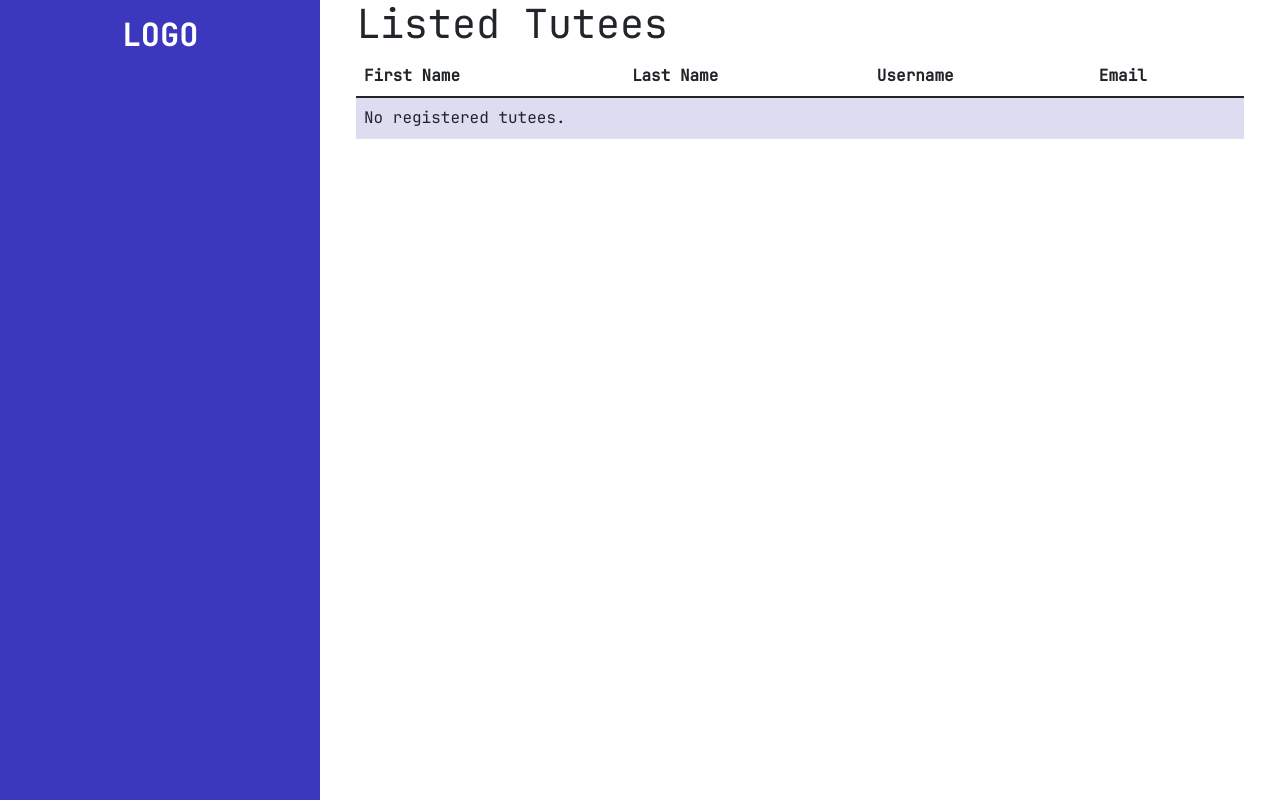
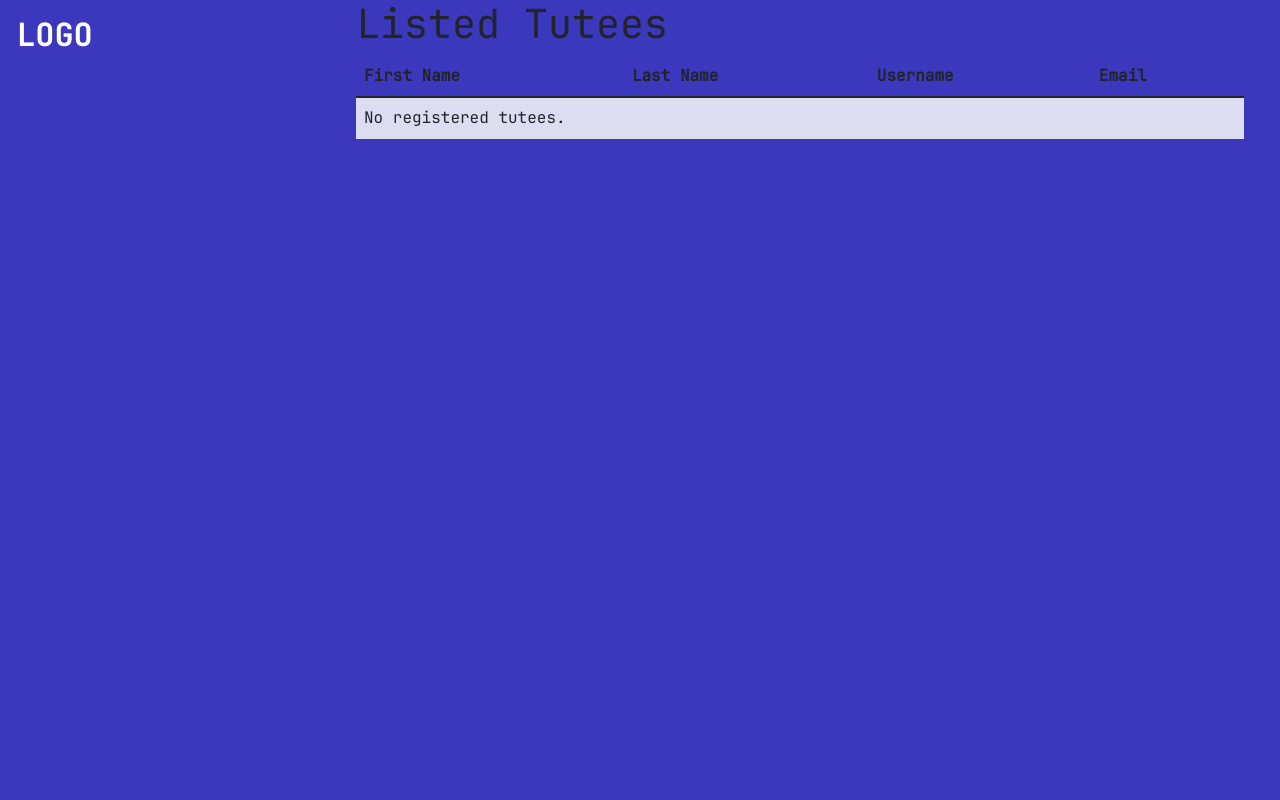
Before and after one commit to Lluc4s/SEG-SGP, a Django app: template tutorials/templates/tutees.html in a window 1280 px wide. Run offline with Django 3.2, Linux system fonts and the light colour scheme; the template is opened without the code that fills it, so the values that code supplies are empty; some libraries are stand-ins or nearby versions.

Commit message:
add closing <div> tag and update class & style

```diff
--- a/tutorials/templates/base_content.html
+++ b/tutorials/templates/base_content.html
@@ -1,13 +1,17 @@
 {% extends 'base.html' %}
 {% block body %}
-<div class="container-fluid">
+<div class="container-fluid" style="background-color: #3B38BD;">
   <div class="row">
-    <!--Navigation Bar-->
+    <!-- Navigation Bar -->
+    <div class="col w-25 p-0">
       {% include 'partials/navbar.html' %}
-      {% include 'partials/messages.html' %}
+    </div>
+
     <!-- Main Content Area -->
-  <div class="col-md-9">
-        {% block content %}
-          {% endblock %}
+    <div class="col-md-9 w-75 custom-container">
+      {% block content %}
+      {% endblock %}
+    </div>
   </div>
+</div>
 {% endblock %}
```
